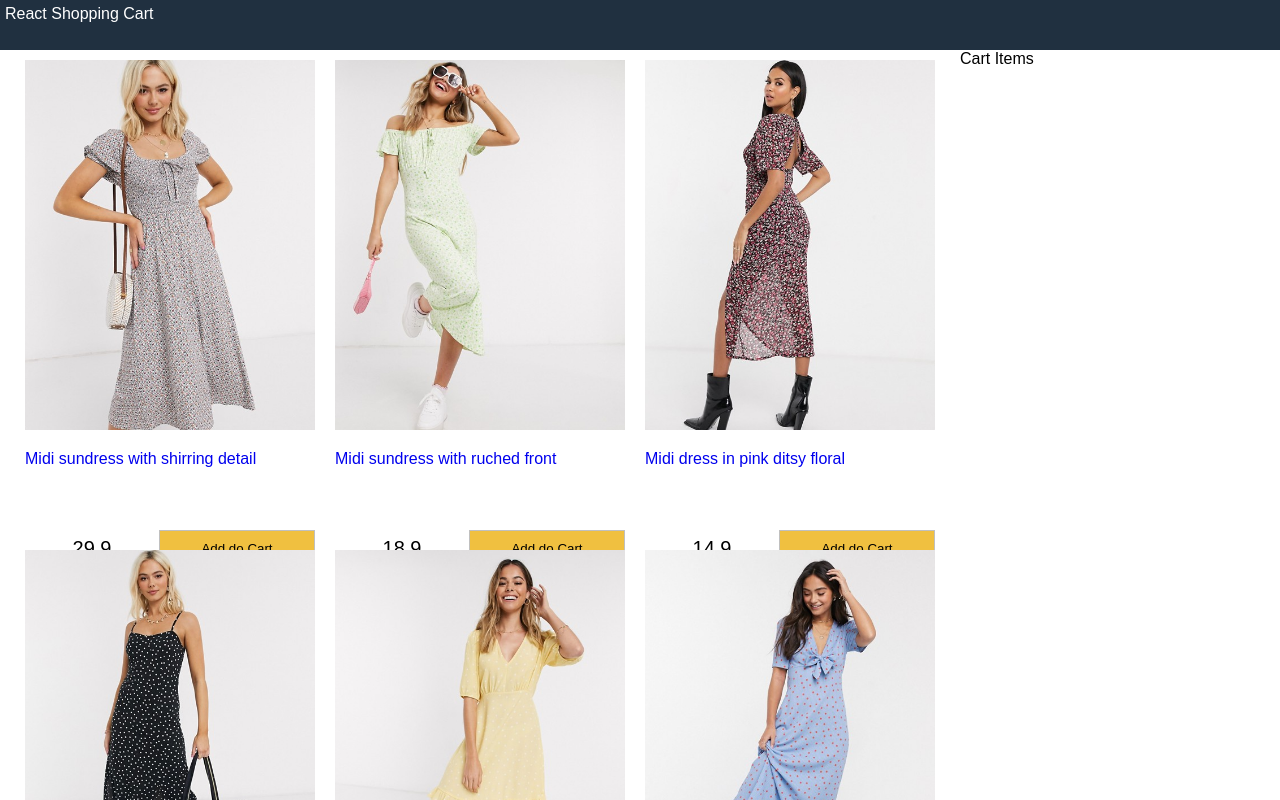
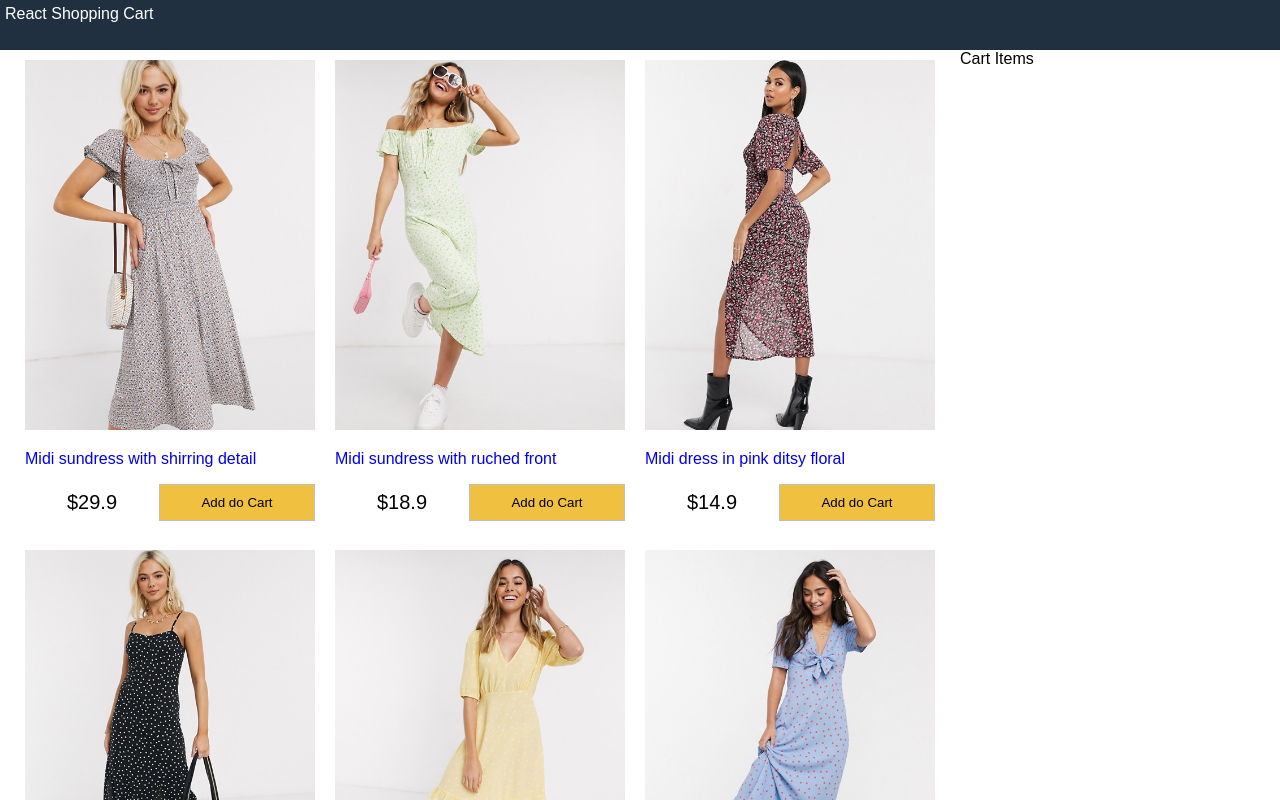
Before and after one commit to huylinh620/react-shopping-cart, a React (Create React App) app: page / in a window 1280 px wide. Shown: the top 800 px of the page. Built offline with nearby package versions, Linux system fonts and the light colour scheme.

Commit message:
create function format Number

```diff
--- a/src/App.css
+++ b/src/App.css
@@ -75,26 +75,30 @@ footer {
   margin: 0;
   list-style-type: none;
 }
+
 .products li {
   flex: 0 1 29rem;
   height: 47rem;
   padding: 1rem;
 }
+
 .product {
   display: flex;
   flex-direction: column;
   justify-content: space-between;
-  height: 100%;
 }
+
 .product img {
   max-width: 37rem;
   max-height: 37rem;
 }
+
 .product-price {
   display: flex;
   justify-content: space-between;
   align-items: center;
 }
+
 .product-price div,
 .product-price button {
   text-align: center;
@@ -103,15 +107,18 @@ footer {
 .product-price div {
   font-size: 2rem;
 }
+
 button {
   padding: 1rem;
   border: 0.1rem #c0c0c0 solid;
   background-color: #f0f0f0;
   cursor: pointer;
 }
+
 button:hover {
   border: 0.1rem #808080 solid;
 }
+
 button.button-primary {
   background-color: #f0c040;
 }
--- a/src/components/Products.js
+++ b/src/components/Products.js
@@ -1,4 +1,5 @@
-import React, { Component } from 'react'
+import React, { Component } from 'react';
+import formatCurrency from '../util';
 
 export default class Products extends Component {
   render() {
@@ -15,7 +16,7 @@ export default class Products extends Component {
                 </div>
                 <div className="product-price">
                   <div>
-                    {product.price}
+                    {formatCurrency(product.price)}
                   </div>
                   <button className="button-primary">Add do Cart</button>
                 </div>
--- /dev/null
+++ b/src/util.js
@@ -0,0 +1,3 @@
+export default function formatCurrency(num) {
+  return "$" + Number(num.toFixed(1)).toLocaleString() + " ";
+}
```
